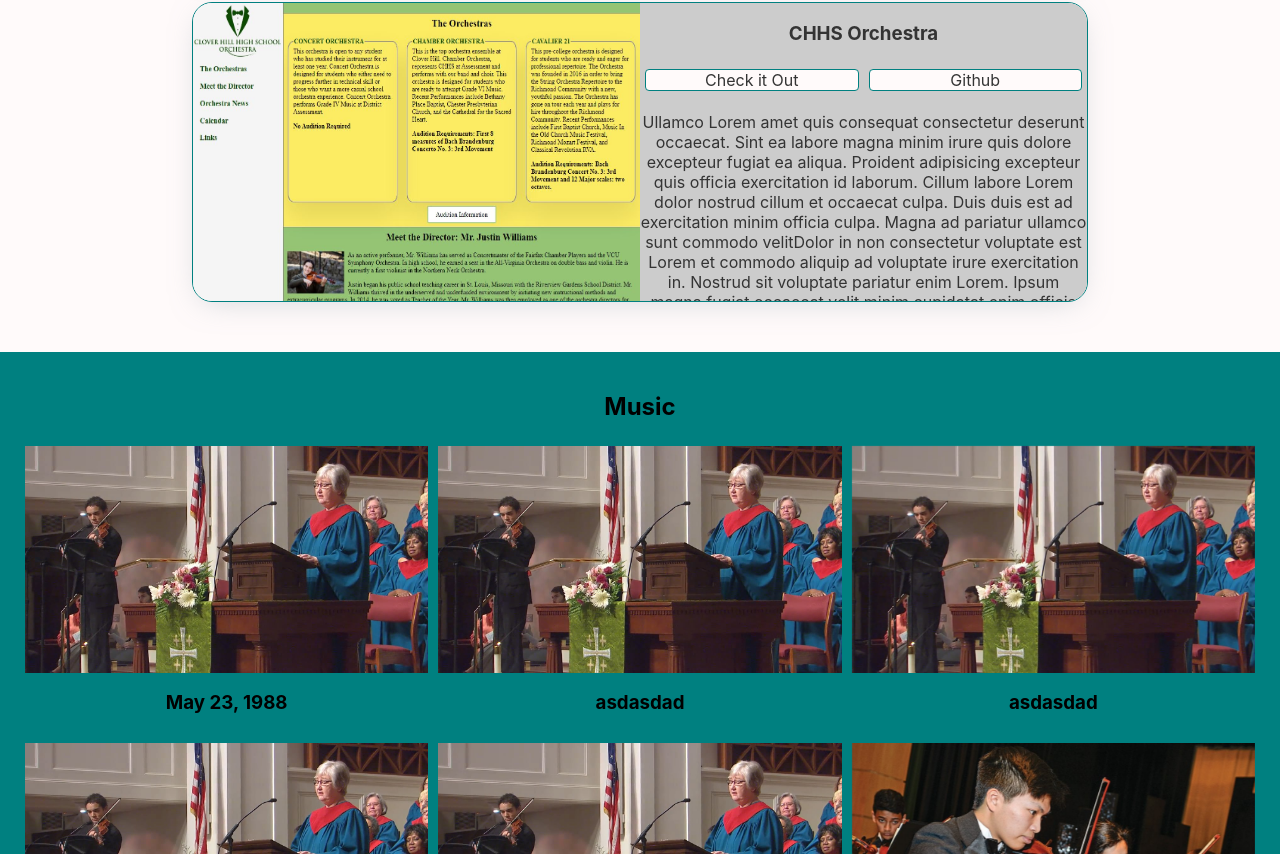
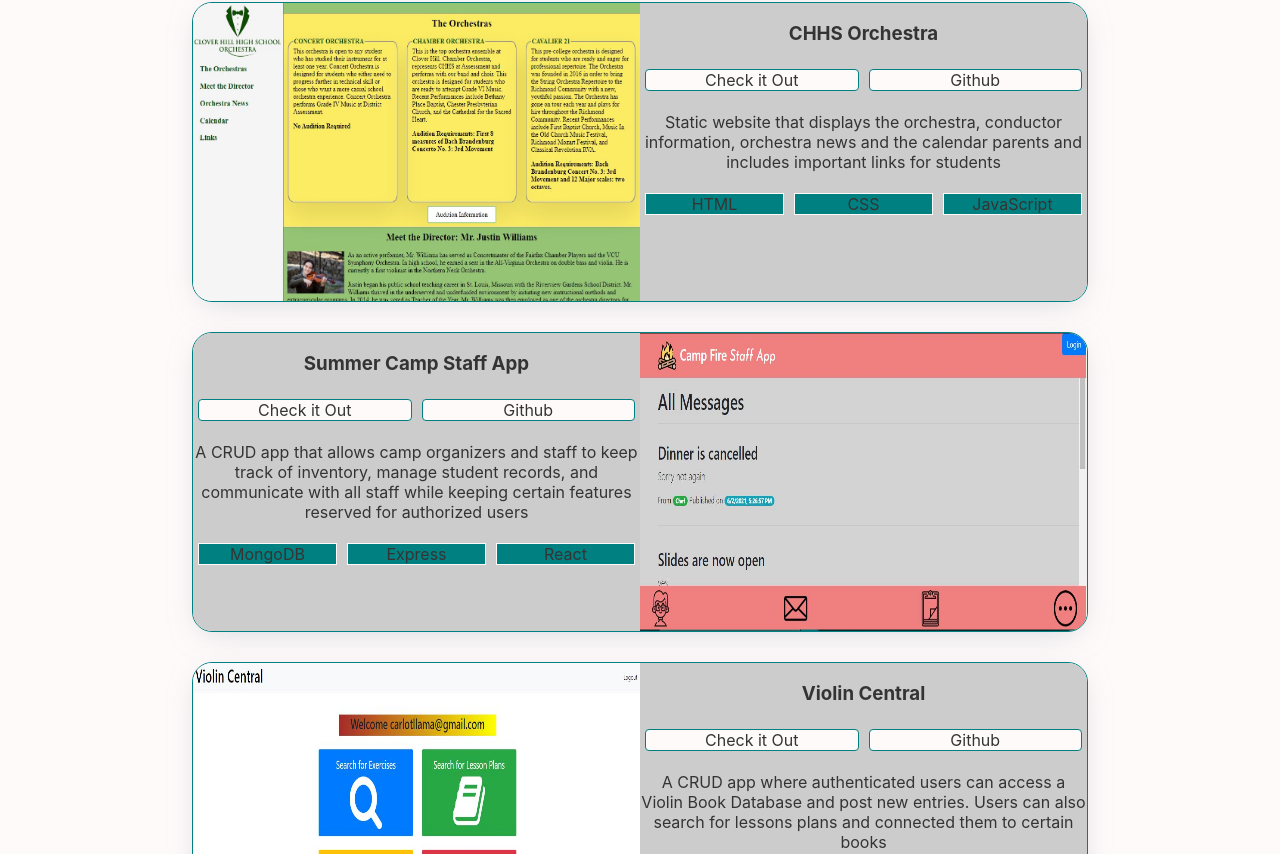
Before and after one commit to justinwilliamsrva/react-portfolio, a React (Create React App) app: page / in a window 1280 px wide. Shown: the part 1586-2440 px from the top of the page. Built offline with nearby package versions, Linux system fonts and the light colour scheme.

Commit message:
feat: Added new projects to the project page

```diff
--- a/src/Projects/ProjectList.js
+++ b/src/Projects/ProjectList.js
@@ -16,17 +16,42 @@ const projects = [
     id: 2,
     title: "Orchestra RPG",
     description:
-      "Ullamco Lorem amet quis consequat consectetur deserunt occaecat. Sint ea labore magna minim irure quis dolore excepteur fugiat ea aliqua. Proident adipisicing excepteur quis officia exercitation id laborum. Cillum labore Lorem dolor nostrud cillum et occaecat culpa. Duis duis est ad exercitation minim officia culpa. Magna ad pariatur ullamco sunt commodo velitDolor in non consectetur voluptate est Lorem et commodo aliquip ad voluptate irure exercitation in. Nostrud sit voluptate pariatur enim Lorem. Ipsum magna fugiat occaecat velit minim cupidatat enim officia eiusmod in ex. Cillum labore dolor mollit sunt. Elit proident labore eu pariatur consequat. Occaecat exercitation eu anim ipsum ut minim.",
+      "Created to motivate orchestra students to learn scales, shifting and bow technique during mandated virtual learningStudents can login to profile, turn-in assignments, receive teacher feedback, compare progress to the rest of the class.",
     img: "rpg-photo.JPG",
-    techs: ["JQuery", "Material-UI", "AJAX"],
+    techs: ["HTML", "CSS", "JavaScript"],
+    link: "https://cavorch.org/orchestra/rpg.html",
+    github:
+      "https://github.com/justinwilliamsrva/chhsorchestra/tree/master/orchestra",
   },
   {
     id: 3,
     title: "CHHS Orchestra",
     description:
-      "Ullamco Lorem amet quis consequat consectetur deserunt occaecat. Sint ea labore magna minim irure quis dolore excepteur fugiat ea aliqua. Proident adipisicing excepteur quis officia exercitation id laborum. Cillum labore Lorem dolor nostrud cillum et occaecat culpa. Duis duis est ad exercitation minim officia culpa. Magna ad pariatur ullamco sunt commodo velitDolor in non consectetur voluptate est Lorem et commodo aliquip ad voluptate irure exercitation in. Nostrud sit voluptate pariatur enim Lorem. Ipsum magna fugiat occaecat velit minim cupidatat enim officia eiusmod in ex. Cillum labore dolor mollit sunt. Elit proident labore eu pariatur consequat. Occaecat exercitation eu anim ipsum ut minim.",
+      "Static website that displays the orchestra, conductor information, orchestra news and the calendar  parents and includes important links for students",
     img: "cavorch.JPG",
-    techs: ["Javascript", "JQuery", "Material-UI", "AJAX"],
+    techs: ["HTML", "CSS", "JavaScript"],
+    link: "https://cavorch.org/",
+    github: "https://github.com/justinwilliamsrva/chhsorchestra",
+  },
+  {
+    id: 4,
+    title: "Summer Camp Staff App",
+    description:
+      "A CRUD app that allows camp organizers and staff to keep track of inventory, manage student records, and communicate with all staff while keeping certain features reserved for authorized users",
+    img: "staff.JPG",
+    techs: ["MongoDB", "Express", "React"],
+    link: "https://summercampstaffapp.herokuapp.com/",
+    github: "https://github.com/justinwilliamsrva/SummerCampApp",
+  },
+  {
+    id: 5,
+    title: "Violin Central",
+    description:
+      "A CRUD app where authenticated users can access a Violin Book Database and post new entries. Users can also search for lessons plans and connected them to certain books",
+    img: "violin central.JPG",
+    techs: ["Handlebars", "Express", "MySQL"],
+    link: "http://violin-central.herokuapp.com/",
+    github: "https://github.com/justinwilliamsrva/Violin-Central",
   },
 ];
 export function ProjectList() {
```
Also changed, not shown: public/staff.JPG (added), public/violin central.JPG (added).
